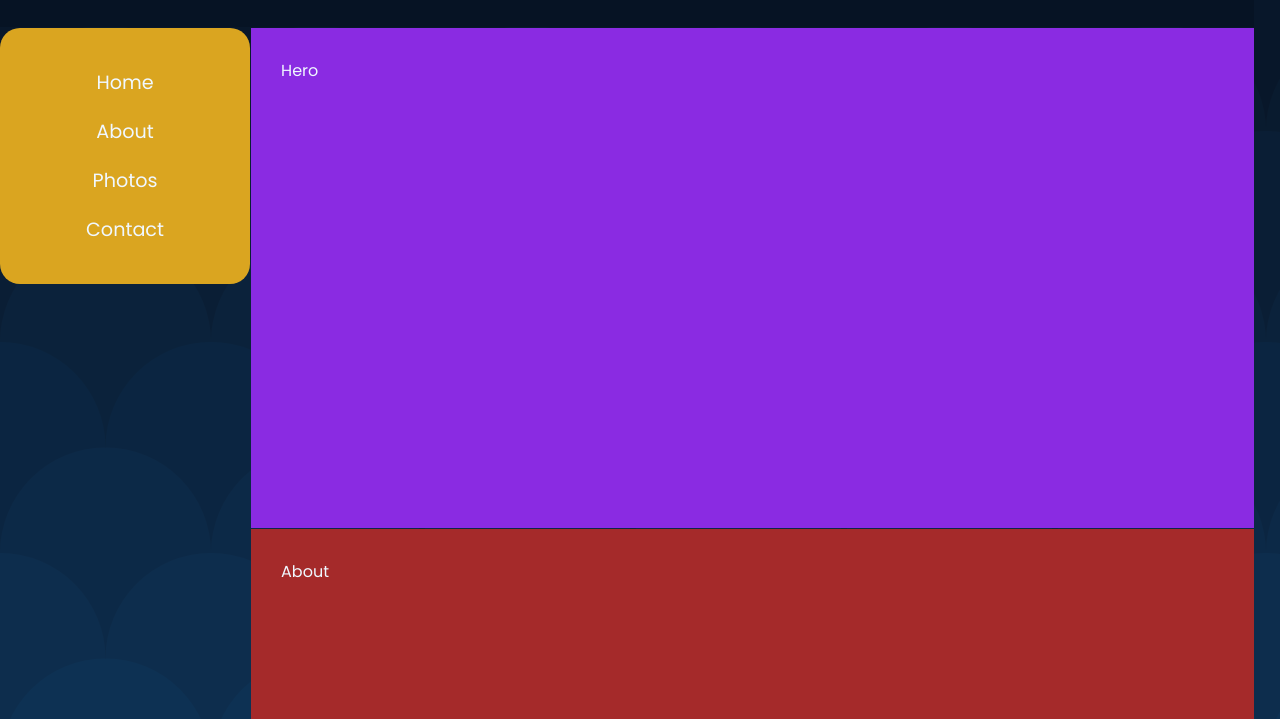
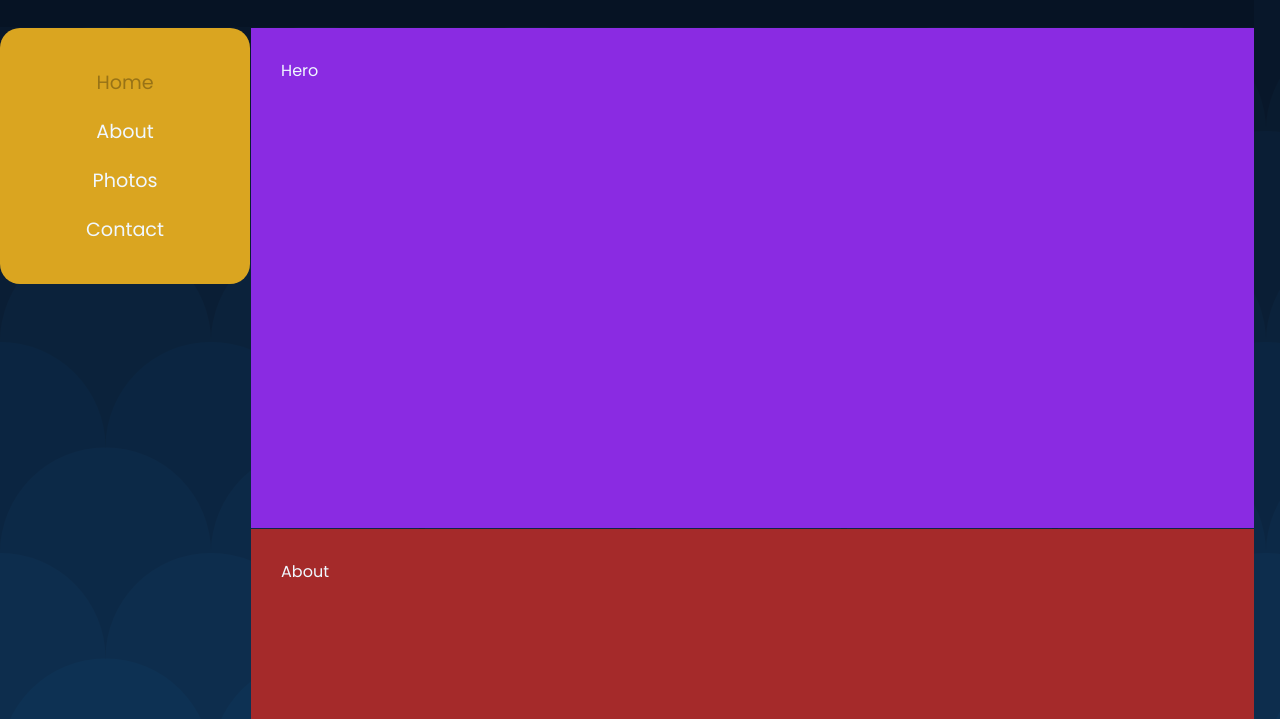
Before and after one commit to mittnamnkenny/bonsai-page, a plain HTML site: page index.html in a window 1280 px wide. In both pictures the pointer is over the link "Home". Shown: the part 81-800 px from the top of the page. Drawn offline with Linux system fonts and the light colour scheme.

Commit message:
Add nav style hover

```diff
--- a/assets/css/style.css
+++ b/assets/css/style.css
@@ -77,6 +77,9 @@ li, a {
     padding: 10px;
 }
 
+nav a:hover{
+    color: rgba(1, 1, 1, 0.3);
+}
 
 
 
```
